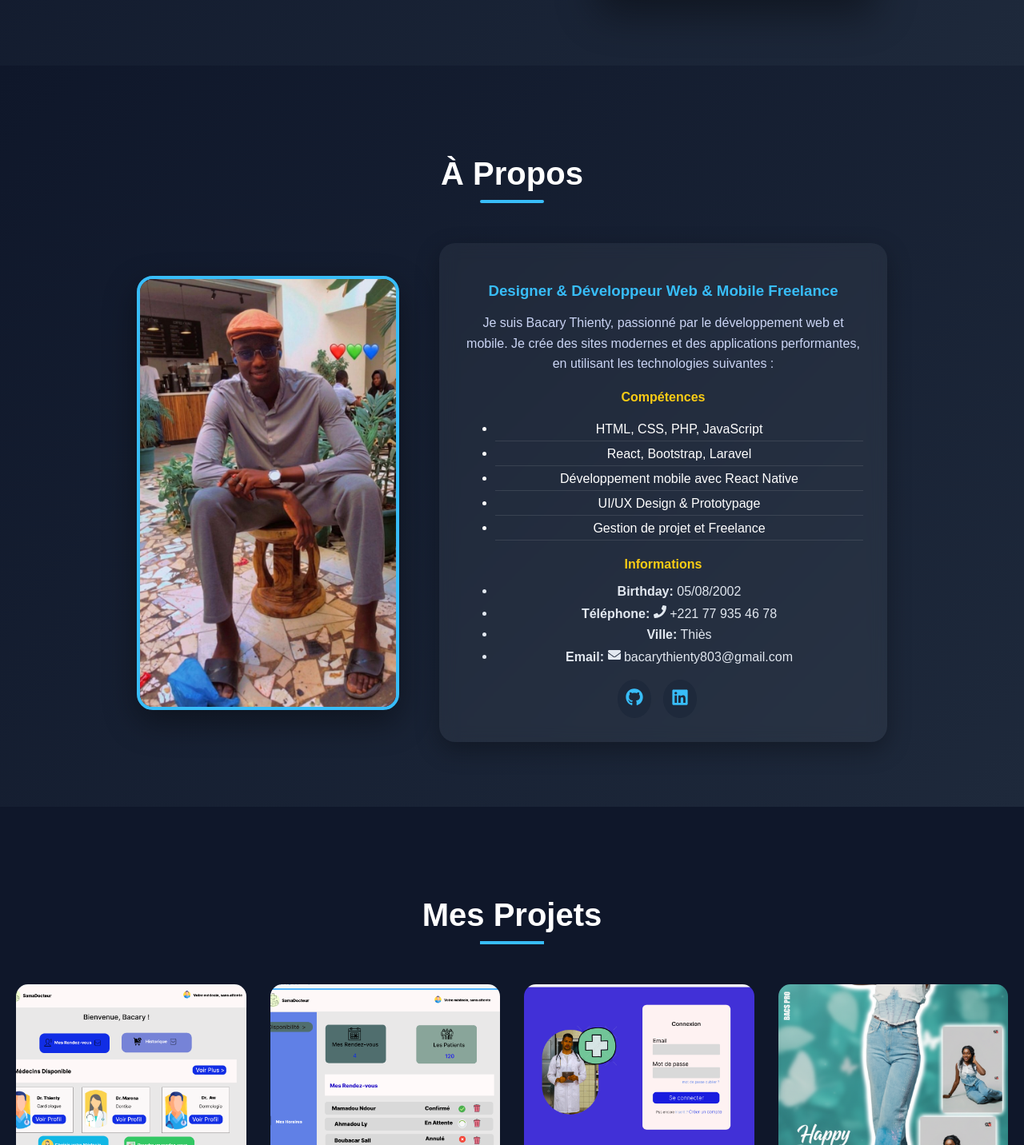
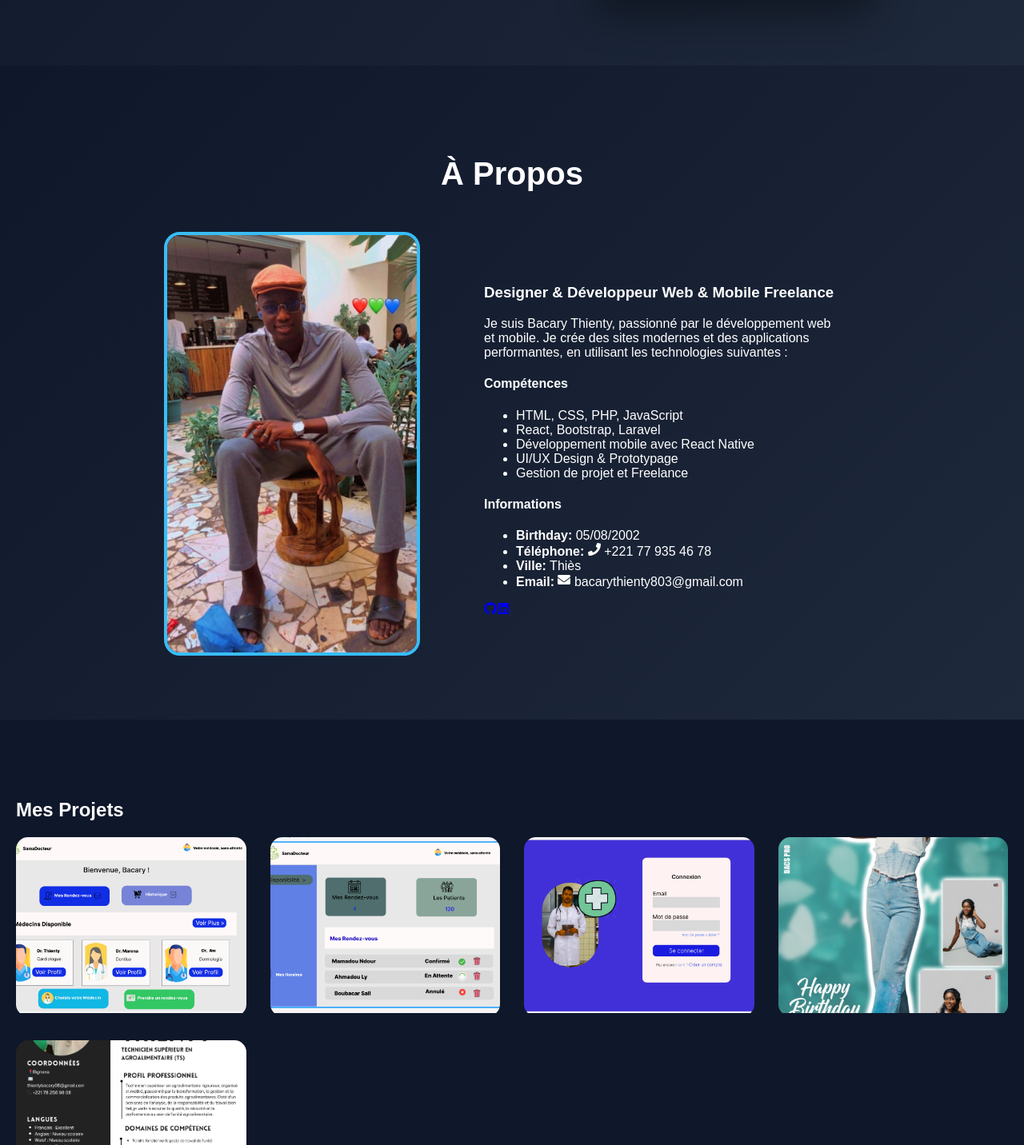
Before and after one commit to bacaythienty/portefolio, a React (Vite) app: page / in a window 1280 px wide. Shown: the part 638-2070 px from the top of the page at 80% size. Built offline with nearby package versions, Linux system fonts and the light colour scheme.

Commit message:
j'ai fait le respon

```diff
--- a/src/index.css
+++ b/src/index.css
@@ -1,6 +1,12 @@
 /* ================= RESET ================= */
-body {
+* {
+  box-sizing: border-box;
+}
+
+html, body {
   margin: 0;
+  padding: 0;
+  overflow-x: hidden; /* 🔥 corrige le scroll horizontal */
   font-family: "Poppins", Arial, sans-serif;
   scroll-behavior: smooth;
   background: #f5f7fa;
@@ -44,7 +50,6 @@ body {
   transition: color 0.3s;
 }
 
-/* underline animation */
 .navbar a::after {
   content: "";
   position: absolute;
@@ -65,14 +70,12 @@ body {
 }
 
 /* ================= HERO ================= */
-/* SECTION */
 .hero {
   padding: 80px 20px;
   background: linear-gradient(135deg, #0f172a, #1e293b);
   color: white;
 }
 
-/* CONTAINER */
 .hero-container {
   display: flex;
   align-items: center;
@@ -81,7 +84,6 @@ body {
   flex-wrap: wrap;
 }
 
-/* TEXTE */
 .hero-text {
   max-width: 500px;
 }
@@ -91,15 +93,12 @@ body {
   margin-bottom: 15px;
 }
 
-
-
 .hero-text p {
   font-size: 18px;
   margin-bottom: 25px;
   color: #cbd5f5;
 }
 
-/* BOUTON */
 .hero-btn {
   padding: 12px 25px;
   border: none;
@@ -116,7 +115,6 @@ body {
   background: linear-gradient(90deg, #facc15, #f59e0b);
 }
 
-/* IMAGE */
 .hero-image img {
   width: 350px;
   max-width: 100%;
@@ -129,52 +127,19 @@ body {
   transform: scale(1.05);
 }
 
-/* RESPONSIVE */
-@media (max-width: 768px) {
-  .hero-container {
-    flex-direction: column;
-    text-align: center;
-  }
-
-  .hero-image img {
-    width: 250px;
-  }
-}
-
-/* ================= SECTIONS ================= */
-section {
-  padding: clamp(60px, 8vw, 100px) 5%;
-  text-align: center;
-  animation: fadeUp 1s ease;
-}
-
 /* ================= ABOUT ================= */
-/* SECTION */
 .about {
   padding: 80px 20px;
   background: linear-gradient(135deg, #0f172a, #1e293b);
   color: white;
 }
 
-/* TITRE */
 .about h2 {
   text-align: center;
   font-size: 2.5rem;
   margin-bottom: 50px;
-  position: relative;
 }
 
-.about h2::after {
-  content: '';
-  width: 80px;
-  height: 4px;
-  background: #38bdf8;
-  display: block;
-  margin: 10px auto;
-  border-radius: 2px;
-}
-
-/* CONTAINER */
 .about-content {
   display: flex;
   justify-content: center;
@@ -183,235 +148,67 @@ section {
   flex-wrap: wrap;
 }
 
-/* IMAGE */
 .about-img {
   width: 320px;
-  height: auto;
   border-radius: 20px;
   border: 4px solid #38bdf8;
-  box-shadow: 0 15px 40px rgba(0,0,0,0.4);
-  transition: 0.4s;
 }
 
-.about-img:hover {
-  transform: scale(1.05) rotate(1deg);
-}
-
-/* CARD INFO */
 .about-info {
-  background: rgba(255, 255, 255, 0.05);
-  backdrop-filter: blur(10px);
   padding: 30px;
   border-radius: 20px;
   max-width: 500px;
-  box-shadow: 0 10px 30px rgba(0,0,0,0.3);
-}
-
-/* TITRE INFO */
-.about-info h3 {
-  margin-bottom: 15px;
-  color: #38bdf8;
-}
-
-/* TEXTE */
-.about-info p {
-  margin-bottom: 20px;
-  line-height: 1.6;
-  color: #cbd5f5;
-}
-
-/* TITRES SECTIONS */
-.about-info h4 {
-  margin-top: 20px;
-  margin-bottom: 10px;
-  color: #facc15;
-}
-
-/* SKILLS */
-.skills li {
-  padding: 6px 0;
-  border-bottom: 1px solid rgba(255,255,255,0.1);
-}
-
-/* INFOS */
-.personal-info li {
-  margin-bottom: 8px;
-  color: #e2e8f0;
-}
-
-/* ICONES */
-.social-links {
-  margin-top: 20px;
-}
-
-.social-links a {
-  display: inline-block;
-  font-size: 22px;
-  margin-right: 15px;
-  padding: 10px;
-  border-radius: 50%;
-  background: #1e293b;
-  color: #38bdf8;
-  transition: 0.3s;
-}
-
-.social-links a:hover {
-  background: #38bdf8;
-  color: #0f172a;
-  transform: translateY(-5px);
-}
-
-/* RESPONSIVE */
-@media (max-width: 768px) {
-  .about-content {
-    flex-direction: column;
-  }
-
-  .about-img {
-    width: 250px;
-  }
 }
 
 /* ================= PROJECTS ================= */
-/* SECTION */
 .projects {
   padding: 80px 20px;
   background: #0f172a;
   color: white;
 }
 
-/* TITRE */
-.projects h2 {
-  text-align: center;
-  font-size: 2.5rem;
-  margin-bottom: 50px;
-}
-
-.projects h2::after {
-  content: "";
-  width: 80px;
-  height: 4px;
-  background: #38bdf8;
-  display: block;
-  margin: 10px auto;
-}
-
-/* GRID */
 .projects .grid {
   display: grid;
   grid-template-columns: repeat(auto-fit, minmax(250px, 1fr));
   gap: 30px;
 }
 
-/* CARD */
 .card {
   position: relative;
   overflow: hidden;
   border-radius: 15px;
-  cursor: pointer;
-  transition: 0.4s;
 }
 
-/* IMAGE */
 .card img {
   width: 100%;
   height: 220px;
   object-fit: cover;
-  transition: 0.4s;
 }
 
-/* OVERLAY */
 .card .overlay {
   position: absolute;
   inset: 0;
   background: rgba(15, 23, 42, 0.8);
-  backdrop-filter: blur(6px);
   display: flex;
-  flex-direction: column;
   justify-content: center;
   align-items: center;
-  gap: 15px;
   opacity: 0;
   transition: 0.4s;
-}
-
-.card .overlay h3 {
-  color: #38bdf8;
-}
-
-/* BOUTON */
-.card .overlay button {
-  padding: 8px 20px;
-  border: none;
-  border-radius: 20px;
-  background: #38bdf8;
-  color: #0f172a;
-  cursor: pointer;
-  transition: 0.3s;
-}
-
-.card .overlay button:hover {
-  background: #facc15;
-}
-
-/* HOVER */
-.card:hover img {
-  transform: scale(1.1);
 }
 
 .card:hover .overlay {
   opacity: 1;
 }
 
-.card:hover {
-  transform: translateY(-10px);
-}
-
-/* MODAL */
-.modal {
-  position: fixed;
-  top: 0;
-  left: 0;
-  width: 100%;
-  height: 100%;
-  background: rgba(0,0,0,0.9);
-  display: flex;
-  justify-content: center;
-  align-items: center;
-  z-index: 1000;
-}
-
-.modal-content {
-  max-width: 80%;
-  max-height: 80%;
-  border-radius: 10px;
-}
-
-.close {
-  position: absolute;
-  top: 30px;
-  right: 40px;
-  font-size: 40px;
-  color: white;
-  cursor: pointer;
-}
-
-/* RESPONSIVE */
-@media (max-width: 768px) {
-  .card img {
-    height: 180px;
-  }
-}
 
 /* ================= CONTACT ================= */
-/* SECTION */
+/* ================= CONTACT ================= */
 .contact {
   padding: 80px 20px;
   background: linear-gradient(135deg, #0f172a, #1e293b);
   color: white;
 }
 
-/* TITRE */
 .contact h2 {
   text-align: center;
   font-size: 2.5rem;
@@ -422,6 +219,7 @@ section {
 .contact-container {
   display: flex;
   justify-content: center;
+  align-items: flex-start;
   gap: 50px;
   flex-wrap: wrap;
 }
@@ -433,28 +231,19 @@ section {
 
 .contact-info h3 {
   color: #38bdf8;
-  margin-bottom: 15px;
 }
 
 .contact-info p {
-  margin-bottom: 25px;
   color: #cbd5f5;
-  line-height: 1.6;
+  margin: 15px 0;
 }
 
 .info-item {
-  display: flex;
-  align-items: center;
-  margin-bottom: 15px;
+  margin-bottom: 10px;
   font-size: 16px;
 }
 
-.info-item svg {
-  margin-right: 10px;
-  color: #38bdf8;
-}
-
-/* FORM */
+/* FORMULAIRE */
 .contact-form {
   display: flex;
   flex-direction: column;
@@ -467,6 +256,7 @@ section {
   box-shadow: 0 10px 30px rgba(0,0,0,0.3);
 }
 
+/* INPUT */
 .contact-form input,
 .contact-form textarea {
   padding: 12px;
@@ -475,14 +265,16 @@ section {
   outline: none;
   background: #1e293b;
   color: white;
+  font-size: 14px;
 }
 
+/* PLACEHOLDER */
 .contact-form input::placeholder,
 .contact-form textarea::placeholder {
   color: #94a3b8;
 }
 
-/* FOCUS */
+/* FOCUS STYLE */
 .contact-form input:focus,
 .contact-form textarea:focus {
   box-shadow: 0 0 0 2px #38bdf8;
@@ -500,13 +292,18 @@ section {
   transition: 0.3s;
 }
 
+/* HOVER */
 .contact-form button:hover {
   transform: translateY(-3px);
   background: linear-gradient(90deg, #facc15, #f59e0b);
 }
 
-/* RESPONSIVE */
+/* MOBILE */
 @media (max-width: 768px) {
+  .contact-form {
+    width: 100%;
+  }
+
   .contact-container {
     flex-direction: column;
     align-items: center;
@@ -518,44 +315,19 @@ section {
   background: #0f172a;
   color: white;
   text-align: center;
-  padding: clamp(20px, 4vw, 40px);
+  padding: 20px;
 }
 
-/* ================= ANIMATIONS ================= */
-@keyframes fadeIn {
-  from { opacity: 0; }
-  to { opacity: 1; }
-}
-
-@keyframes fadeUp {
-  from { opacity: 0; transform: translateY(40px); }
-  to { opacity: 1; transform: translateY(0); }
-}
-
-/* ================= SCROLLBAR ================= */
-::-webkit-scrollbar {
-  width: 8px;
-}
-
-::-webkit-scrollbar-thumb {
-  background: linear-gradient(#38bdf8, #0ea5e9);
-  border-radius: 10px;
-}
-
-::-webkit-scrollbar-track {
-  background: #f1f1f1;
-}
-
-/* ================= MENU MOBILE PREMIUM ================= */
+/* ================= MENU MOBILE ================= */
 .menu-btn {
   display: none;
   position: fixed;
-  top: 20px;
-  right: 20px;
+  top: 15px;
+  right: 15px;
   width: 35px;
   height: 30px;
   cursor: pointer;
-  z-index: 3000;
+  z-index: 9999; /* 🔥 toujours visible */
 }
 
 .menu-btn span {
@@ -568,26 +340,14 @@ section {
   transition: 0.4s;
 }
 
-.menu-btn.open span:nth-child(1) {
-  transform: rotate(45deg) translate(5px, 5px);
-}
-.menu-btn.open span:nth-child(2) { opacity: 0; }
-.menu-btn.open span:nth-child(3) {
-  transform: rotate(-45deg) translate(7px, -6px);
-}
-
 .menu-overlay {
   position: fixed;
   top: 0;
   left: 0;
   width: 100%;
   height: 100%;
-  background: rgba(0,0,0,0.6);
-  backdrop-filter: blur(5px);
   opacity: 0;
   visibility: hidden;
-  transition: 0.4s;
-  z-index: 1500;
 }
 
 .menu-overlay.active {
@@ -595,9 +355,13 @@ section {
   visibility: visible;
 }
 
-/* NAVBAR MOBILE */
+/* ================= RESPONSIVE ================= */
 @media (max-width: 768px) {
-  .menu-btn { display: block; }
+
+  .menu-btn {
+    display: block;
+    z-index: 3001;
+  }
 
   .navbar {
     position: fixed;
@@ -606,37 +370,24 @@ section {
     width: 75%;
     height: 100vh;
     background: rgba(15, 23, 42, 0.95);
-    backdrop-filter: blur(10px);
     flex-direction: column;
     justify-content: center;
     align-items: center;
-    transition: 0.5s ease;
+    transition: 0.5s;
     z-index: 2000;
   }
 
-  .navbar.active { right: 0; }
+  .navbar.active {
+    right: 0;
+  }
 
   .navbar ul {
     flex-direction: column;
-    gap: 35px;
+    gap: 30px;
   }
 
-  .navbar a {
-    font-size: 20px;
+  .hero-container {
+    flex-direction: column;
+    text-align: center;
   }
-
-  .hero { height: auto; padding: 80px 20px; }
-
-  .about-content { flex-direction: column; gap: 30px; }
-
-  .projects .grid { grid-template-columns: 1fr; }
-
-  form { width: 90%; }
 }
-
-@media (max-width: 480px) {
-  .hero h1 { font-size: 26px; }
-  .hero p { font-size: 15px; }
-  .navbar { padding: 10px; }
-  .logo { width: 60px; }
-}
```
